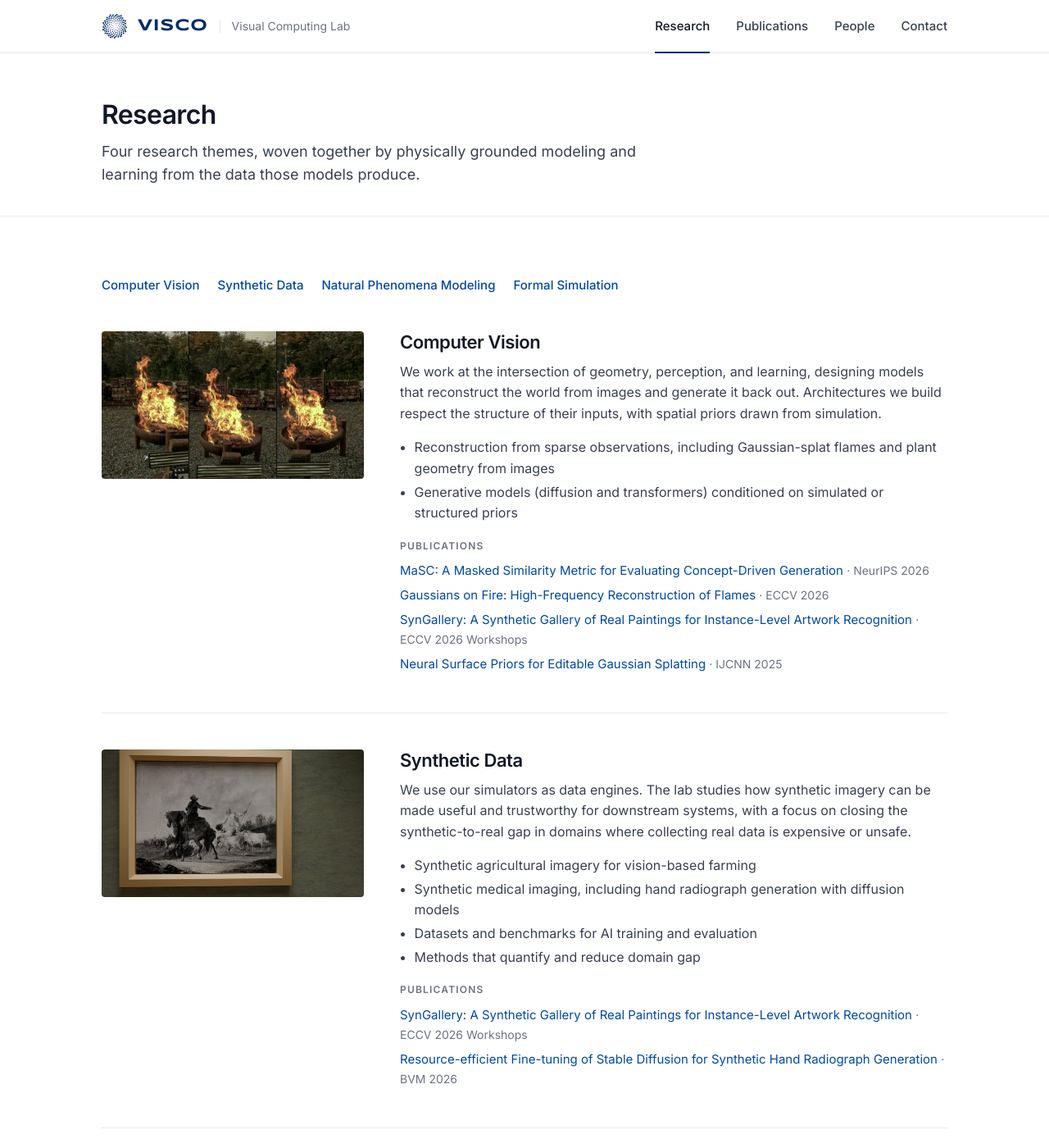
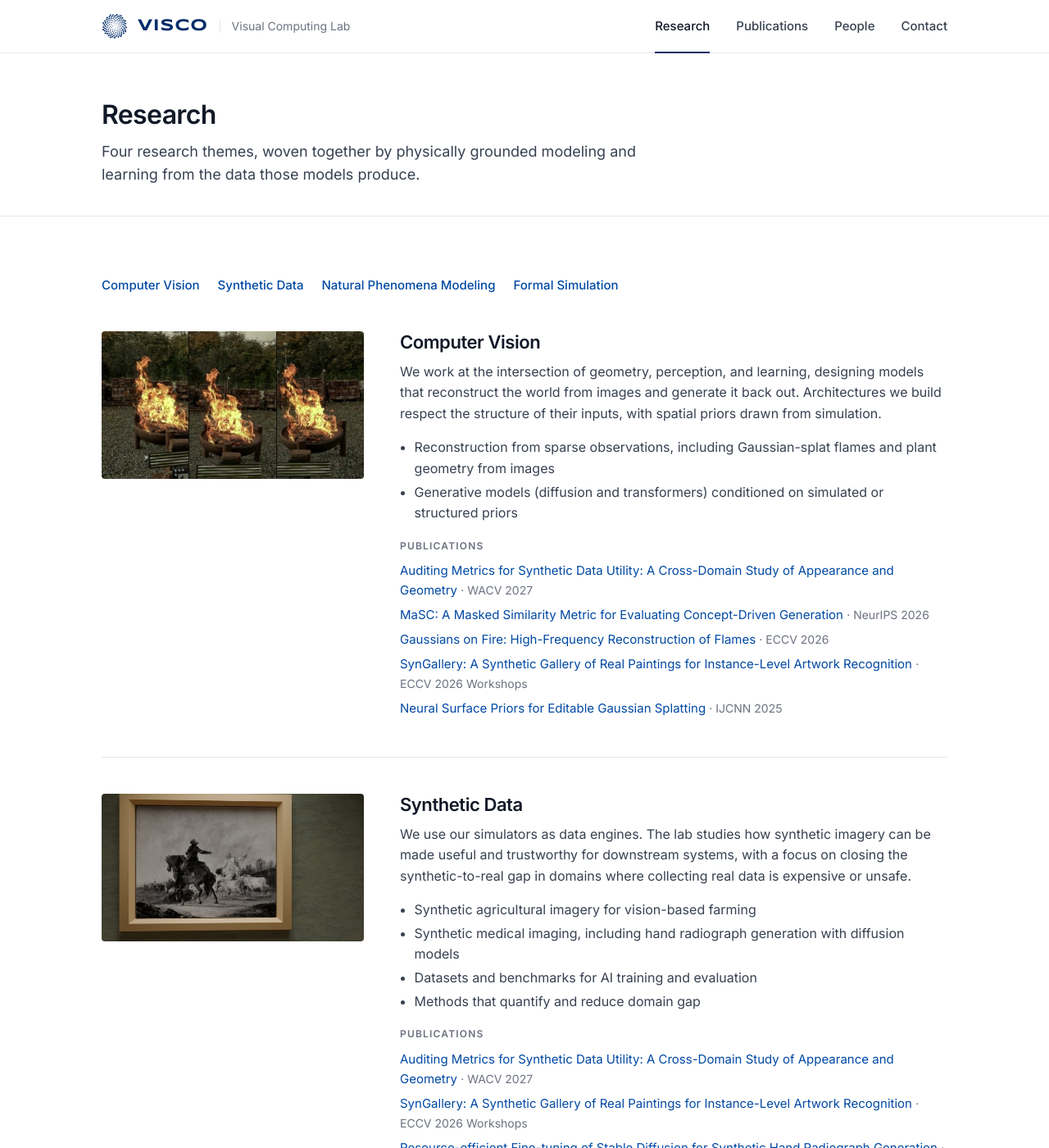
Before and after one commit to VisCoLab/VisCoLab.github.io, a Jekyll site: the page built from research.html, in a window 1280 px wide and 1400 px high. Shown: the whole window at 82% size. Built offline with Jekyll 4.4.1, drawn with Linux system fonts in a browser that asks for light colours.

Commit message:
Publications and News: the WACV 2027 paper
Auditing Metrics for Synthetic Data Utility: A Cross-Domain Study of
Appearance and Geometry, accepted to WACV 2027. Metadata checked against
its project page; the thumbnail is the left panel of the method figure,
cut the same way as the MaSC one.

Co-Authored-By: Claude Opus 5.5 <noreply@anthropic.com>

```diff
--- a/_data/news.yml
+++ b/_data/news.yml
@@ -1,6 +1,9 @@
 # News, any order (sorted by date when shown). `text` is Markdown; link each
 # paper to its project page (its DOI if it has none), not to publications.html.
 # The home page shows the most recent items.
+
+- date: 2026-10-15
+  text: "[Auditing Metrics for Synthetic Data Utility](https://sadge-metric.github.io/) accepted to WACV 2027."
 
 - date: 2026-09-24
   text: "[MaSC](https://masc-metric.github.io/) accepted to NeurIPS 2026 (Evaluations & Datasets Track)."
--- a/_data/publications.yml
+++ b/_data/publications.yml
@@ -17,6 +17,18 @@
 #               the reel at the top of the home page is set in _data/hero.json
 #   themes      research.html themes: vision, synthetic, natural, formal
 #   links       any of project, paper (DOI), arxiv, code, data, video
+
+- id: sadge
+  title: "Auditing Metrics for Synthetic Data Utility: A Cross-Domain Study of Appearance and Geometry"
+  authors: [Patryk Bartkowiak, Dominik L. Michels, Sören Pirk, Wojtek Palubicki]
+  venue: WACV 2027
+  year: 2027
+  image: /images/projects/sadge.jpg
+  themes: [synthetic, vision]
+  links:
+    project: https://sadge-metric.github.io/
+    arxiv: https://arxiv.org/abs/2605.22467
+    code: https://github.com/SADGE-metric/sadge-reproduction
 
 - id: woodstock
   title: "Woodstock: Interactive Modeling of Fungal Wood Decay"
```
Also changed, not shown: images/projects/sadge.jpg (added).
